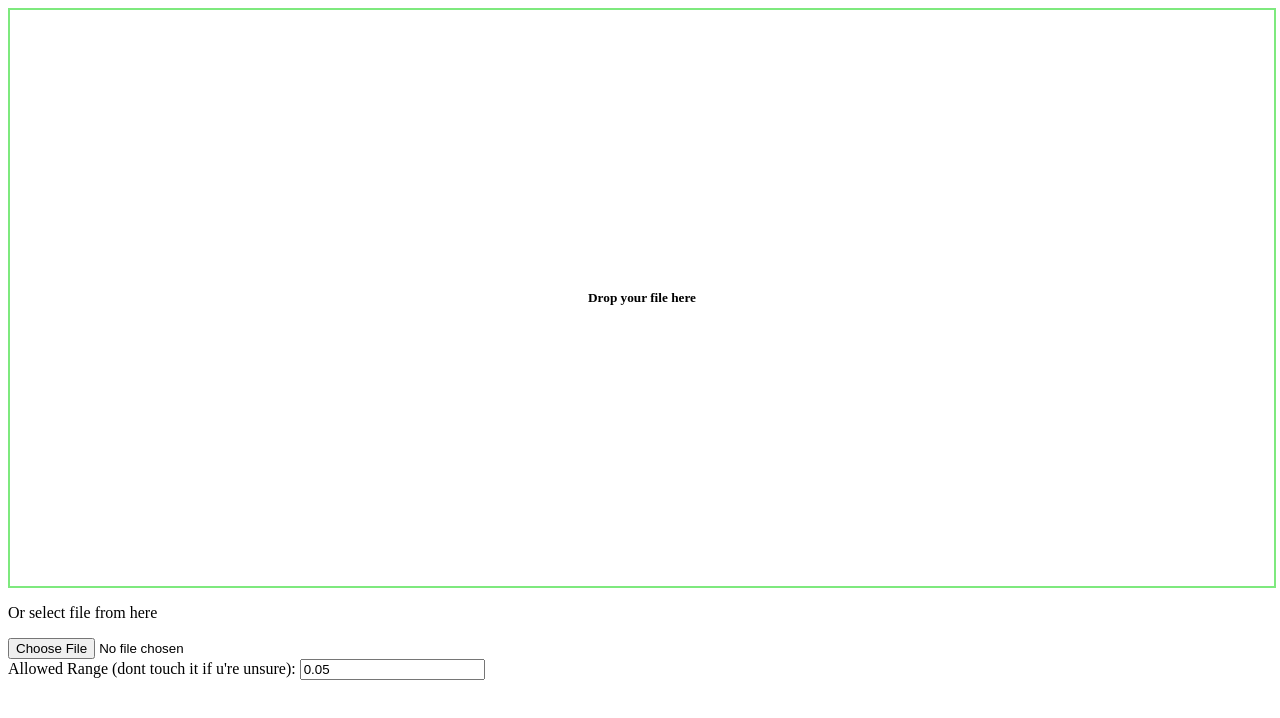
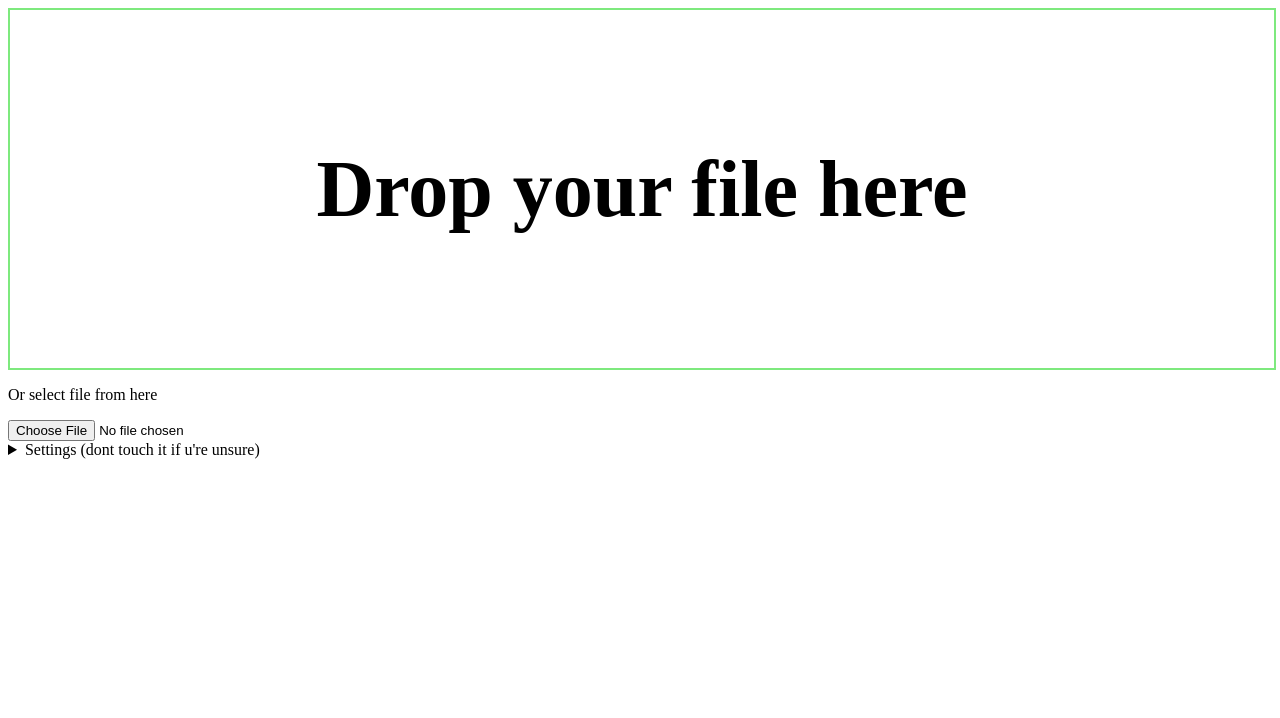
Before and after one commit to NewPirateOfUASeas/Hehex-color-picker, a Vue app: page / in a window 1280 px wide. Shown: the top 718 px of the page. Built offline with nearby package versions, Linux system fonts and the light colour scheme.

Commit message:
Groups are now sorted by length. Also the code style is more consistent now

```diff
--- a/src/App.vue
+++ b/src/App.vue
@@ -16,8 +16,13 @@
 		<p>Or select file from here</p>
 		<input type="file" @change="upload" />
 		<div>
-			Allowed Range (dont touch it if u're unsure):
-			<input type="number" v-model="allowedRange" />
+			<details>
+				<summary>Settings (dont touch it if u're unsure)</summary>
+				Regex:
+				<input v-model="regex" />
+				Allowed Range
+				<input type="number" v-model="allowedRange" />
+			</details>
 		</div>
 	</template>
 	<template v-else>
@@ -56,7 +61,8 @@ export default {
 			dividedColors: [],
 			shiftedColors: [],
 			alphaValue: 1,
-			isDragover: false
+			isDragover: false,
+			regex: '/"#......"/gm'
 		};
 	},
 	methods: {
@@ -66,7 +72,10 @@ export default {
 			const reader = new FileReader();
 			reader.onload = (file) => {
 				this.sourceText = file.target.result;
-				const sortedColors = sortHex(file.target.result, this.allowedRange);
+				//eval isn't safe and blah blah blah ikr? It's here only because i want
+				//JiT compiler to compile my regex
+				//https://developer.mozilla.org/en-US/docs/Web/JavaScript/Guide/Regular_Expressions#creating_a_regular_expression
+				const sortedColors = sortHex(file.target.result, this.allowedRange, eval(this.regex));
 				//following loop just adds csshsl property to "color" object
 				for (let index = 0; index < sortedColors.length; index++) {
 					const group = sortedColors[index];
@@ -75,6 +84,10 @@ export default {
 						color.csshsl = colorutil.hsl.to.csshsl(color.hsl);
 					}
 				}
+				//sort by length
+				sortedColors.sort((a, b) => {
+					return b.length - a.length;
+				});
 				this.dividedColors = sortedColors;
 			};
 			reader.readAsText(files[0]);
@@ -109,7 +122,7 @@ export default {
 }
 .dragndropContainer > h5 {
 	text-align: center;
-	line-height: 40;
+	font-size: 10vh;
 }
 .calculatedTextContainer {
 	width: 95%;
--- a/src/helpers/sortHex.js
+++ b/src/helpers/sortHex.js
@@ -1,8 +1,7 @@
 import colorutil from "color-util";
 import { remove } from "lodash";
 
-function sortHex(colors, allowedRange) {
-	const regexToGrabColors = /"#......"/gm;
+function sortHex(colors, allowedRange, regexToGrabColors) {
 	function convertHexToHSL(hexFormattedColor) {
 		const rgb = colorutil.hex.to.rgb(hexFormattedColor);
 		const hsl = colorutil.rgb.to.hsl(rgb);
@@ -61,16 +60,18 @@ function sortHex(colors, allowedRange) {
 		return rangeArr;
 	}
 	function sortRanges(colorsToSortByRange) {
-		return colorsToSortByRange.sort(function (a, b) {
+		return colorsToSortByRange.sort((a, b) => {
 			return b.counter - a.counter;
 		});
 	}
 	function sortOutGrayishColors(colorsSortedByRange) {
+		const lowestSaturationAllowed = 0.17;
+		const lowestLightnessAllowed = 0.1;
 		const grayishColorsArr = [];
 		for (let index = 0; index < colorsSortedByRange.length; index++) {
 			const group = colorsSortedByRange[index];
 			const grayishColors = remove(group, function (color) {
-				return color.hsl.s < 0.17;
+				return color.hsl.s < lowestSaturationAllowed || color.hsl.l < lowestLightnessAllowed;
 			});
 			grayishColorsArr.push(...grayishColors);
 		}
@@ -86,7 +87,7 @@ function sortHex(colors, allowedRange) {
 	const sortedColorsByHue = sortColorByHue(themeColors);
 	const splittedIntoGroups = splitArrIntoGroups(sortedColorsByHue);
 	const sortedOutGrayishColors = sortOutGrayishColors(splittedIntoGroups);
-	remove(sortedOutGrayishColors, function (color) {
+	remove(sortedOutGrayishColors, (color) => {
 		return color.length === 0;
 	});
 	return sortedOutGrayishColors;
```
